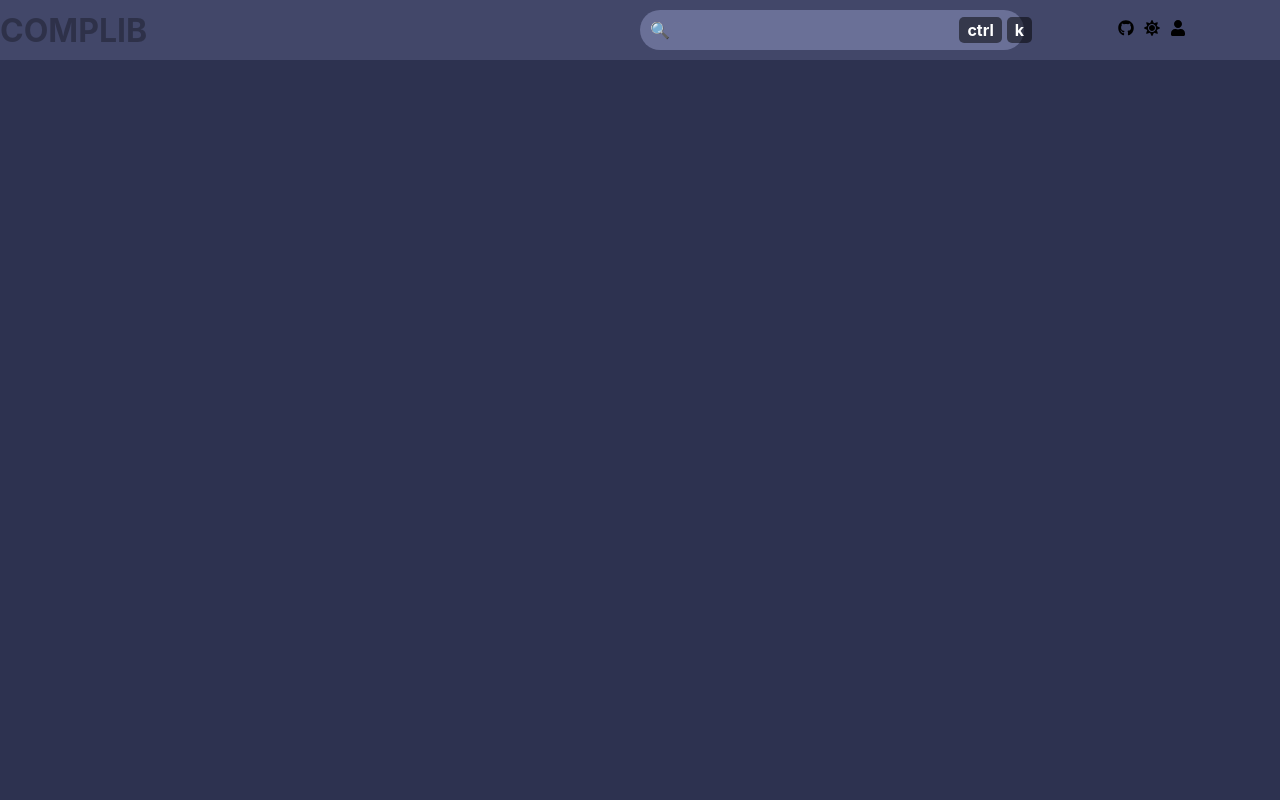
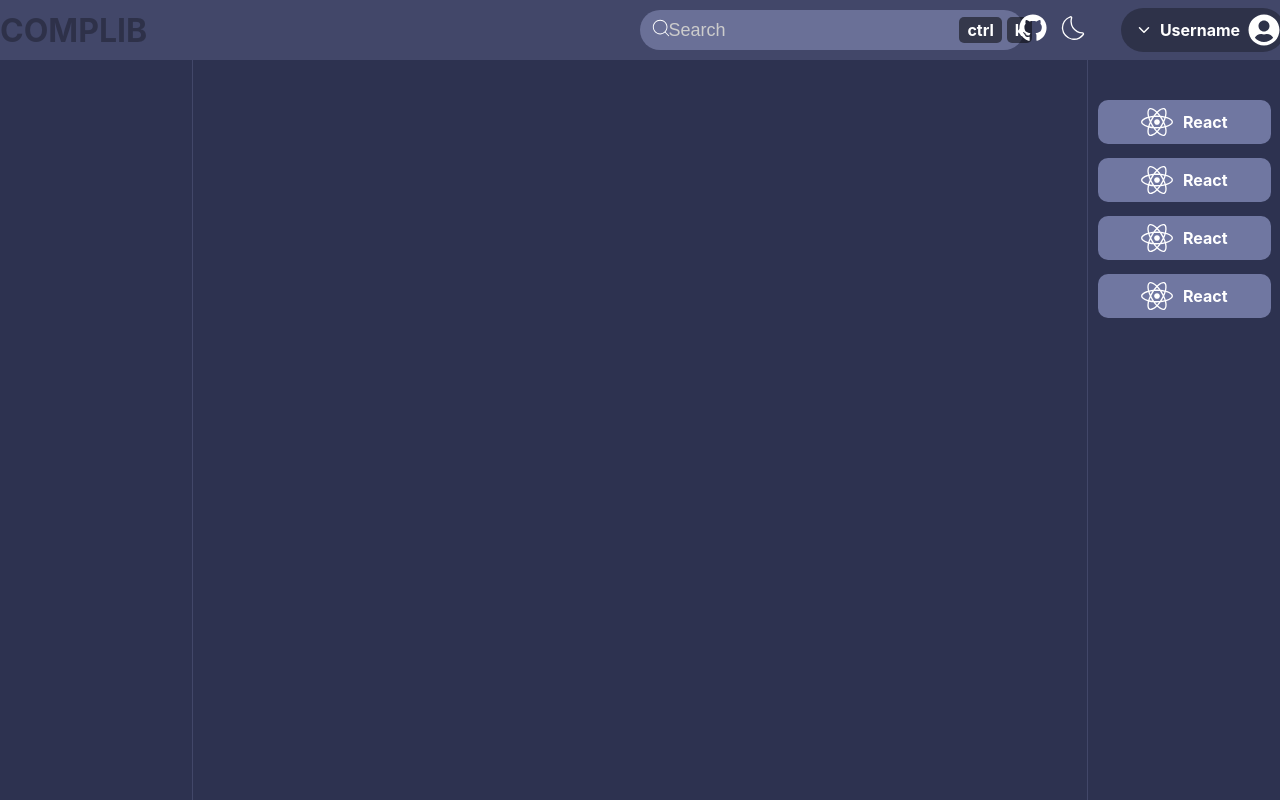
Before and after one commit to Aman-Jangid/Complib, a React (Create React App) app: page / in a window 1280 px wide. Shown: the top 800 px of the page. Built offline with nearby package versions, Linux system fonts and the light colour scheme.

Commit message:
Create iconButton and sideBar components

```diff
--- a/src/App.css
+++ b/src/App.css
@@ -3,37 +3,8 @@
   overflow-x: hidden;
 }
 
-.App-logo {
-  height: 40vmin;
-  pointer-events: none;
+/* Scrollbar */
+::-webkit-scrollbar {
+  width: 10px;
+  background-color: #424769;
 }
-
-@media (prefers-reduced-motion: no-preference) {
-  .App-logo {
-    animation: App-logo-spin infinite 20s linear;
-  }
-}
-
-.App-header {
-  background-color: #282c34;
-  min-height: 100vh;
-  display: flex;
-  flex-direction: column;
-  align-items: center;
-  justify-content: center;
-  font-size: calc(10px + 2vmin);
-  color: white;
-}
-
-.App-link {
-  color: #61dafb;
-}
-
-@keyframes App-logo-spin {
-  from {
-    transform: rotate(0deg);
-  }
-  to {
-    transform: rotate(360deg);
-  }
-}
--- /dev/null
+++ b/src/Components/ContentArea.tsx
@@ -0,0 +1,7 @@
+import styles from "../Styles/Home.module.css";
+
+function ContentArea() {
+  return <div className={styles.contentArea}></div>;
+}
+
+export default ContentArea;
--- a/src/Components/Header.tsx
+++ b/src/Components/Header.tsx
@@ -2,7 +2,9 @@ import styles from "../Styles/Home.module.css";
 import SearchBar from "./SearchBar";
 
 // icons
-import { FaGithub, FaSun, FaUser } from "react-icons/fa";
+import { CiDark, CiLight } from "react-icons/ci";
+import { FaGithub } from "react-icons/fa";
+import UserDropdown from "./UserDropdown";
 
 function Header() {
   return (
@@ -10,15 +12,20 @@ function Header() {
       <h1 className={styles.logo}>COMPLIB</h1>
       <SearchBar />
       <div className={styles.preferences}>
-        <div className={styles.github}>
-          <FaGithub />
+        <div>
+          <div className={styles.github}>
+            <FaGithub color="white" size={28} />
+          </div>
+          <div className={styles.theme}>
+            {"dark" ? (
+              <CiDark color="white" size={32} />
+            ) : (
+              <CiLight color="white" size={32} />
+            )}
+          </div>
         </div>
-        <div className={styles.theme}>
-          <FaSun />
-        </div>
-        {/* replace the element below with a component having user pfp and username */}
-        <div className={styles.theme}>
-          <FaUser />
+        <div>
+          <UserDropdown />
         </div>
       </div>
     </header>
--- /dev/null
+++ b/src/Components/IconButton.tsx
@@ -0,0 +1,38 @@
+import styles from "../Styles/Global.module.css";
+
+import * as mdIcons from "react-icons/md";
+import * as piIcons from "react-icons/pi";
+import * as siIcons from "react-icons/si";
+import * as tiIcons from "react-icons/ti";
+import * as faIcons from "react-icons/fa";
+
+function IconButton() {
+  const iconName = "FaReact";
+  const iconPack: any = "fa";
+  const w = "150%";
+  const h = "44px";
+  const bgc = "#7077A1";
+
+  const iconPacks: any = {
+    md: mdIcons,
+    pi: piIcons,
+    si: siIcons,
+    ti: tiIcons,
+    fa: faIcons,
+  };
+
+  const SelectedIconPack = iconPacks[iconPack];
+  const Icon = SelectedIconPack[iconName];
+
+  return (
+    <div
+      className={styles.iconButton}
+      style={{ width: w, height: h, backgroundColor: bgc }}
+    >
+      <Icon size={32} color={"white"} />
+      <p>{iconName.slice(2)}</p>
+    </div>
+  );
+}
+
+export default IconButton;
--- /dev/null
+++ b/src/Components/OnThisPage.tsx
@@ -0,0 +1,7 @@
+import styles from "../Styles/Home.module.css";
+
+function OnThisPage() {
+  return <div className={styles.onThisPage}></div>;
+}
+
+export default OnThisPage;
--- a/src/Components/SearchBar.tsx
+++ b/src/Components/SearchBar.tsx
@@ -1,14 +1,17 @@
 import styles from "../Styles/Home.module.css";
 import Shortcut from "./Shortcut";
+
+import { CiSearch } from "react-icons/ci";
 
 function SearchBar() {
   return (
     <div className={styles.searchBar}>
-      {/* TODO: use Search Icon below */}
-      <div>🔍</div>
+      <div>
+        <CiSearch color="white" size={22} />
+      </div>
       <div>
         {/* Bind to state and make little tweaks */}
-        <input type="text" />
+        <input type="text" placeholder="Search" />
       </div>
       <div>
         {/* TODO: Shortcut should receive keys as arguments */}
--- /dev/null
+++ b/src/Components/Sidebar.tsx
@@ -0,0 +1,15 @@
+import styles from "../Styles/Home.module.css";
+import IconButton from "./IconButton";
+
+function Sidebar() {
+  return (
+    <div className={styles.sidebar}>
+      <IconButton />
+      <IconButton />
+      <IconButton />
+      <IconButton />
+    </div>
+  );
+}
+
+export default Sidebar;
--- /dev/null
+++ b/src/Components/UserDropdown.tsx
@@ -0,0 +1,16 @@
+import styles from "../Styles/Home.module.css";
+
+import { FaUserCircle } from "react-icons/fa";
+import { IoChevronDown } from "react-icons/io5";
+
+function UserDropdown() {
+  return (
+    <div className={styles.userDropdown}>
+      <IoChevronDown color="white" size={16} />
+      <p>Username</p>
+      <FaUserCircle color="white" size={32} />
+    </div>
+  );
+}
+
+export default UserDropdown;
--- a/src/Pages/Home.tsx
+++ b/src/Pages/Home.tsx
@@ -1,10 +1,24 @@
+import ContentArea from "../Components/ContentArea";
 import Header from "../Components/Header";
+import OnThisPage from "../Components/OnThisPage";
+import Sidebar from "../Components/Sidebar";
 import styles from "../Styles/Home.module.css";
 
 function Home() {
   return (
     <div className={styles.home}>
-      <Header />
+      <div>
+        <Header />
+      </div>
+      <div className={styles.contentContainer}>
+        <div className={styles.onThisPageSection}>
+          <OnThisPage />
+        </div>
+        <ContentArea />
+        <div className={styles.sidebarSection}>
+          <Sidebar />
+        </div>
+      </div>
     </div>
   );
 }
--- a/src/Styles/Global.module.css
+++ b/src/Styles/Global.module.css
@@ -15,3 +15,19 @@
   background-color: rgba(0, 0, 0, 0.5);
   text-align: center;
 }
+
+.iconButton {
+  max-width: 90%;
+  border-radius: 10px;
+  display: flex;
+  justify-content: center;
+  align-items: center;
+  gap: 10px;
+  color: white;
+  font-weight: bold;
+}
+
+/* .iconButton p {
+  width: 60%;
+  text-align: center;
+} */
--- a/src/Styles/Home.module.css
+++ b/src/Styles/Home.module.css
@@ -2,6 +2,7 @@
   width: 100vw;
   height: 200vh;
   background-color: #2d3250;
+  overflow-y: hidden;
 }
 
 /* Header Components */
@@ -13,6 +14,7 @@
   display: grid;
   grid-template-columns: 10% 40% 30% 20%;
   align-content: center;
+  z-index: 100;
 }
 
 .logo {
@@ -36,7 +38,11 @@
   background-color: transparent;
   border: none;
   width: 95%;
-  font-size: 22px;
+  font-size: 18px;
+}
+
+.searchBar input::placeholder {
+  color: #ccc;
 }
 
 .searchBar input:focus {
@@ -47,7 +53,70 @@
 .preferences {
   display: flex;
   width: 100%;
+  height: 60px;
+  align-self: center;
   align-items: center;
   justify-content: center;
+  gap: 2rem;
+}
+
+.preferences > div:first-child {
+  display: flex;
   gap: 10px;
+  align-items: center;
 }
+
+.userDropdown {
+  display: flex;
+  width: 9rem;
+  height: 44px;
+  background-color: rgba(0, 0, 0, 0.3);
+  border-radius: 30px;
+  justify-content: space-between;
+  align-items: center;
+  color: white;
+  font-weight: bold;
+  padding: 0 5px 0 15px;
+}
+
+/* Content Area - Includes Sidebars */
+.contentContainer {
+  width: 100%;
+  height: 100%;
+  display: flex;
+  padding-top: 60px;
+  overflow-y: scroll;
+}
+
+.onThisPageSection {
+  width: 15%;
+  height: 100%;
+  background-color: #2d3250;
+  border-right: 1px solid #424769;
+}
+
+.contentArea {
+  background-color: #2d3250;
+  width: 70%;
+}
+
+.sidebarSection {
+  width: 15%;
+  background-color: #2d3250;
+  border-left: 1px solid #424769;
+}
+
+.onThisPage,
+.sidebar {
+  position: fixed;
+  display: flex;
+  flex-direction: column;
+  gap: 14px;
+  width: 15%;
+}
+
+.sidebar {
+  margin: 2.5rem 0 0 0;
+  justify-content: center;
+  align-items: center;
+}
--- a/src/index.css
+++ b/src/index.css
@@ -1,13 +1,14 @@
 body {
   margin: 0;
-  font-family: -apple-system, BlinkMacSystemFont, 'Segoe UI', 'Roboto', 'Oxygen',
-    'Ubuntu', 'Cantarell', 'Fira Sans', 'Droid Sans', 'Helvetica Neue',
+  font-family: -apple-system, BlinkMacSystemFont, "Segoe UI", "Roboto", "Oxygen",
+    "Ubuntu", "Cantarell", "Fira Sans", "Droid Sans", "Helvetica Neue",
     sans-serif;
   -webkit-font-smoothing: antialiased;
   -moz-osx-font-smoothing: grayscale;
+  overflow-y: hidden;
 }
 
 code {
-  font-family: source-code-pro, Menlo, Monaco, Consolas, 'Courier New',
+  font-family: source-code-pro, Menlo, Monaco, Consolas, "Courier New",
     monospace;
 }
```
